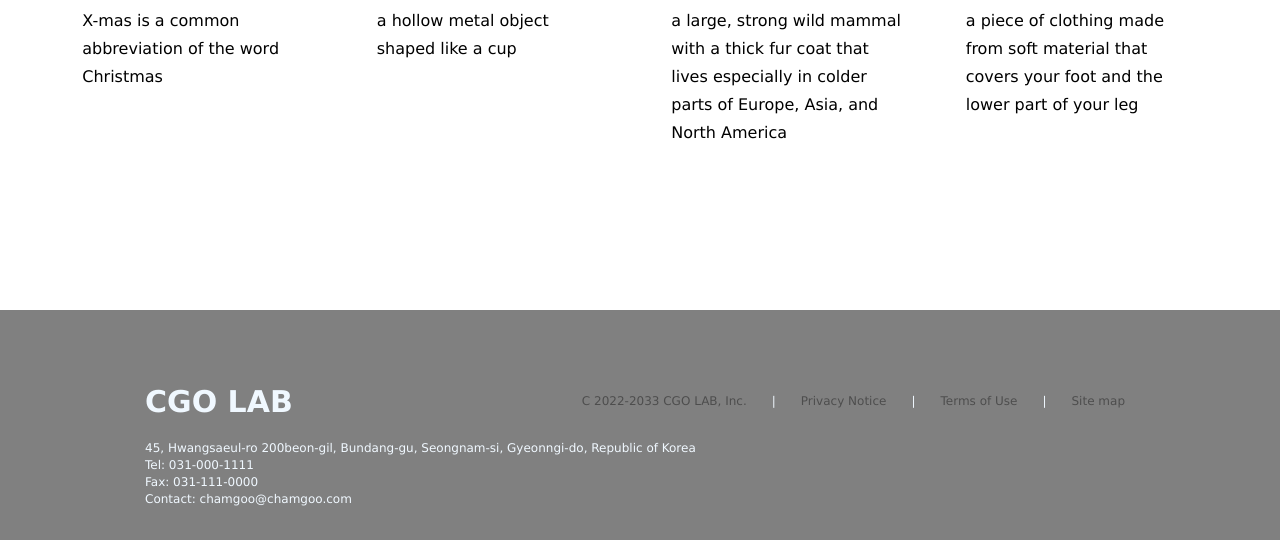
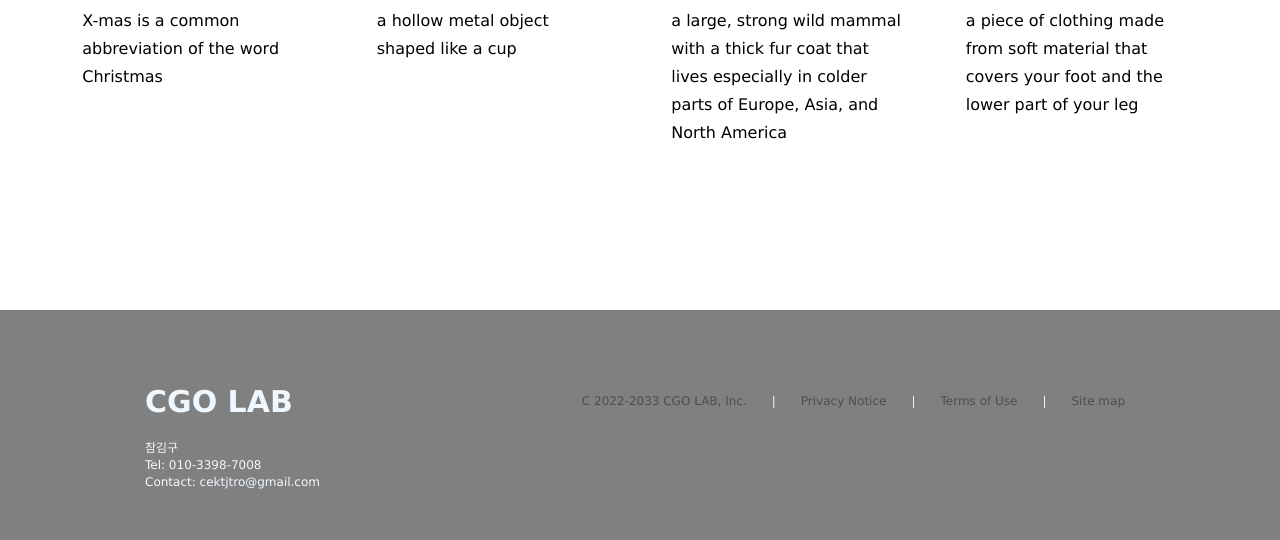
Before and after one commit to ChamGimGoo/ChamGimGoo, a plain HTML site: page index.html in a window 1280 px wide. Shown: the part 910-1450 px from the top of the page. Drawn offline with Linux system fonts and the light colour scheme.

Commit message:
Add files via upload

```diff
--- a/index.html
+++ b/index.html
@@ -14,6 +14,7 @@
                     <li><a href="#">Android</a></li>
                     <li><a href="#">Record</a></li>
                     <li><a href="#">Unity</a></li>
+                    <li><a href="#">Web</a></li>
                     <li><a href="#">Info</a></li>
                 </ul>
                 <ul class="glb">
@@ -77,10 +78,9 @@
                 </ul>
             </div>
             <div class="inner_box">
-                <p>45, Hwangsaeul-ro 200beon-gil, Bundang-gu, Seongnam-si, Gyeonngi-do, Republic of Korea</p>
-                <p>Tel: 031-000-1111</p>
-                <p>Fax: 031-111-0000</p>
-                <p>Contact: chamgoo@chamgoo.com</p>
+                <p>참김구</p>
+                <p>Tel: 010-3398-7008</p>
+                <p>Contact: cektjtro@gmail.com</p>
             </div>
         </footer>
     </body>
```
